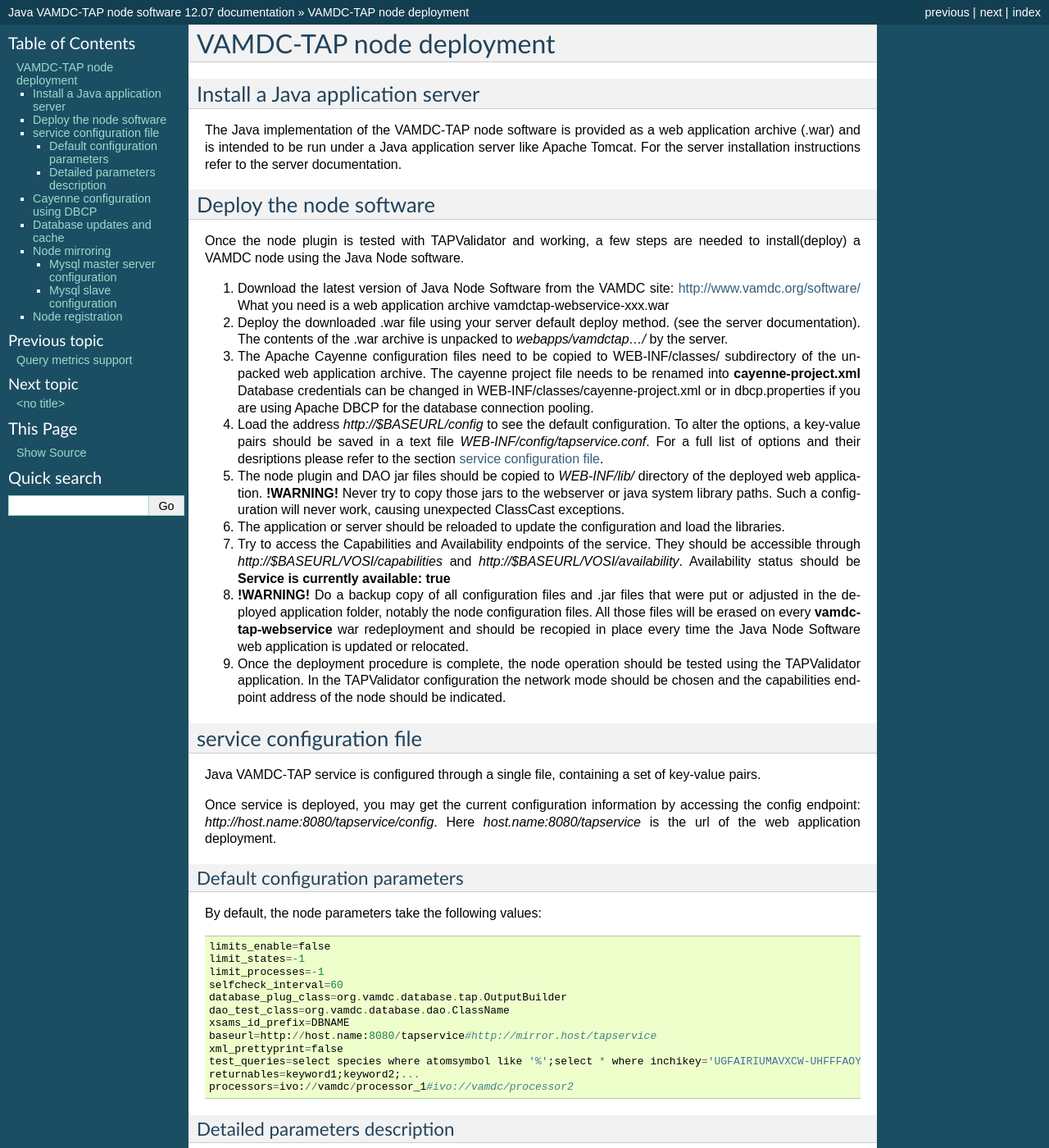
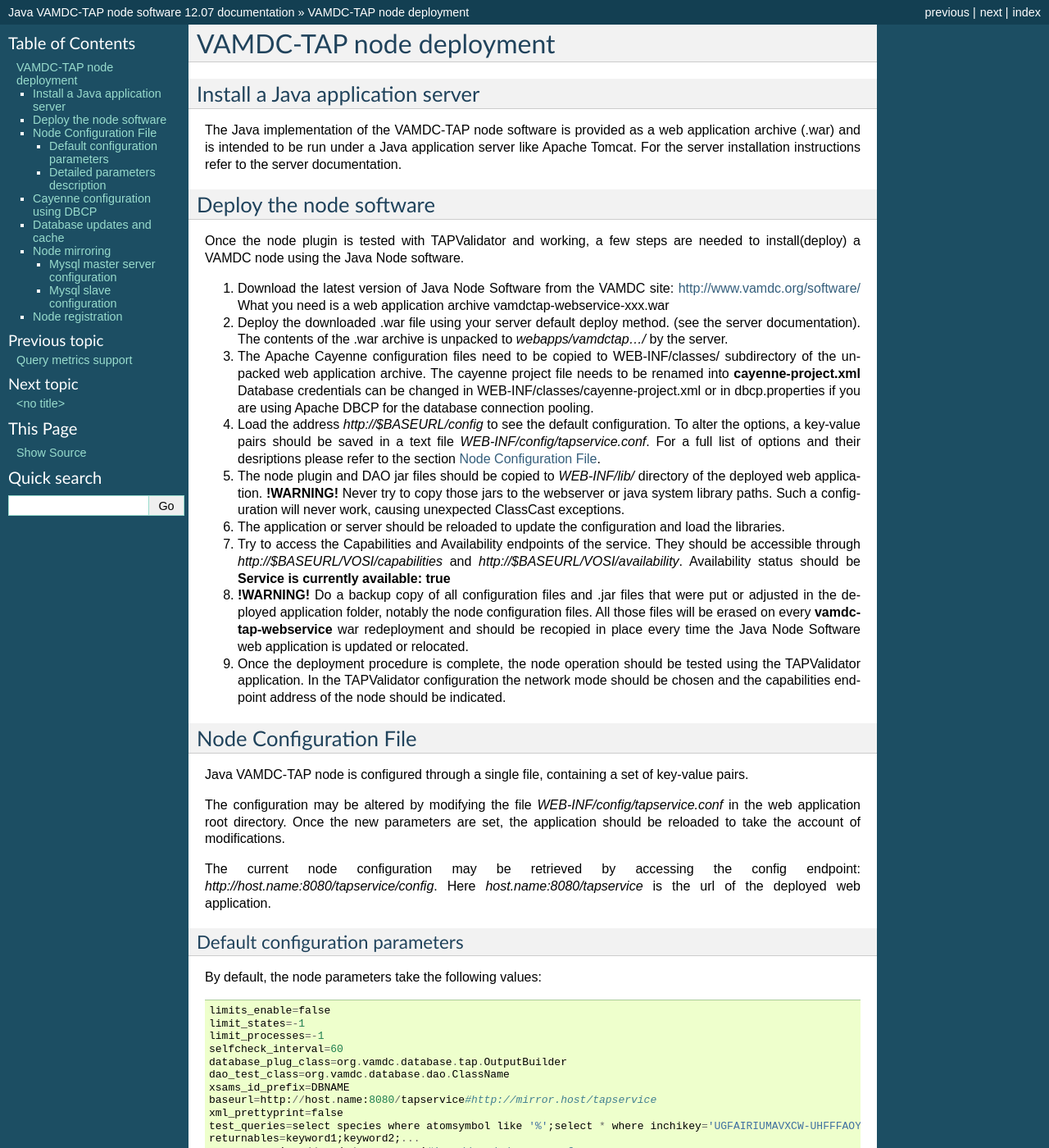
Before and after one commit to misdoro/JavaNodeSwDoc, a Sphinx documentation site: the page built from source/deploy.rst, in a window 1280 px wide and 1400 px high. Shown: the whole window at 82% size. Built offline with Sphinx 7.4.7, drawn with Linux system fonts in a browser that asks for light colours; some of the changed text lies outside the part shown.

Commit message:
Update the deploy section with the configuration file location and the processors selection

```diff
--- a/source/deploy.rst
+++ b/source/deploy.rst
@@ -62,15 +62,19 @@
 
 .. _config:
 
-service configuration file
+Node Configuration File
 ----------------------------------------
 
-Java VAMDC-TAP service is configured through a single file, containing a set of key-value pairs.
+Java VAMDC-TAP node is configured through a single file, containing a set of key-value pairs.
 
-Once service is deployed, you may get the current configuration information
+The configuration may be altered by modifying the file *WEB-INF/config/tapservice.conf*
+in the web application root directory. Once the new parameters are set, the application should be
+reloaded to take the account of modifications.
+
+The current node configuration may be retrieved
 by accessing the config endpoint:
 *http://host.name:8080/tapservice/config*. Here *host.name:8080/tapservice*
-is the url of the web application deployment.
+is the url of the deployed web application.
 
 
 Default configuration parameters
@@ -145,7 +149,17 @@
 
 *	**processors** a list of IVOA identifiers of the preferred XSAMS processors.
 	This list is used by the vamdc portal to suggest the processors.
-	Processor identifiers may be obtained from the VAMDC registry.
+	Processor identifiers may be obtained from the VAMDC registry using the TAPValidator application
+	(starting from version 12.07r2).
+
+	To obtain the configuration parameter, open the TAPValidator,
+	in the menu bar select Tools->Processors. A window will appear, containing the table of the
+	registered processors. Select the lines while holding the ctrl key.
+	Press the "Copy Selected" button.
+	A text line containing the processors configuration option is copied to clipboard and may be
+	pasted directly into the configuration file using your preferred text editor.
+
+
 
 Cayenne configuration using DBCP
 ------------------------------------
```
